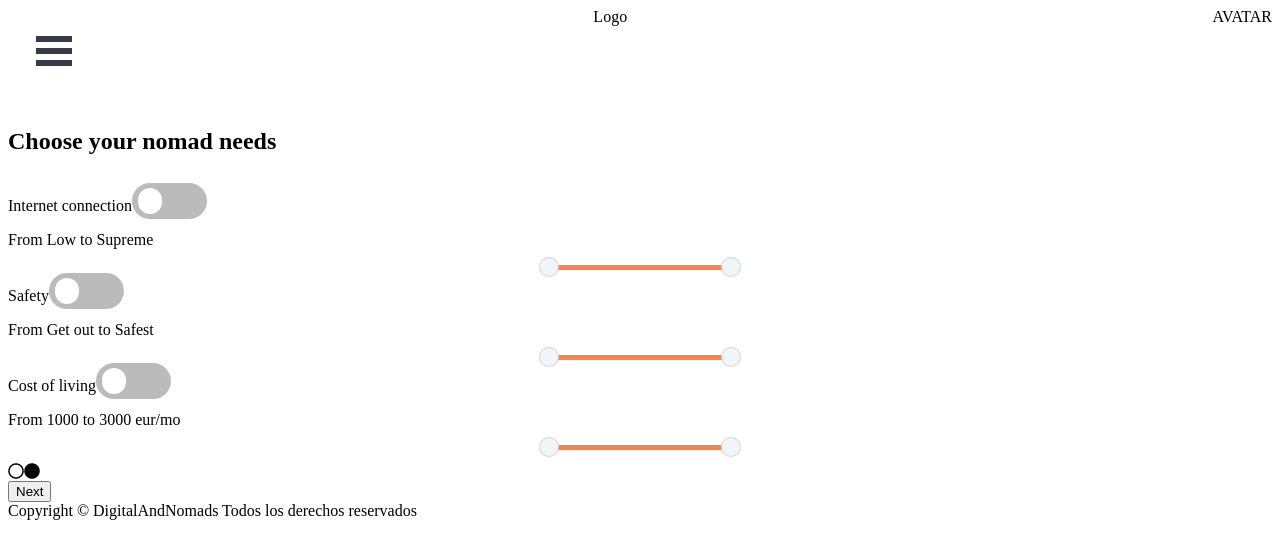
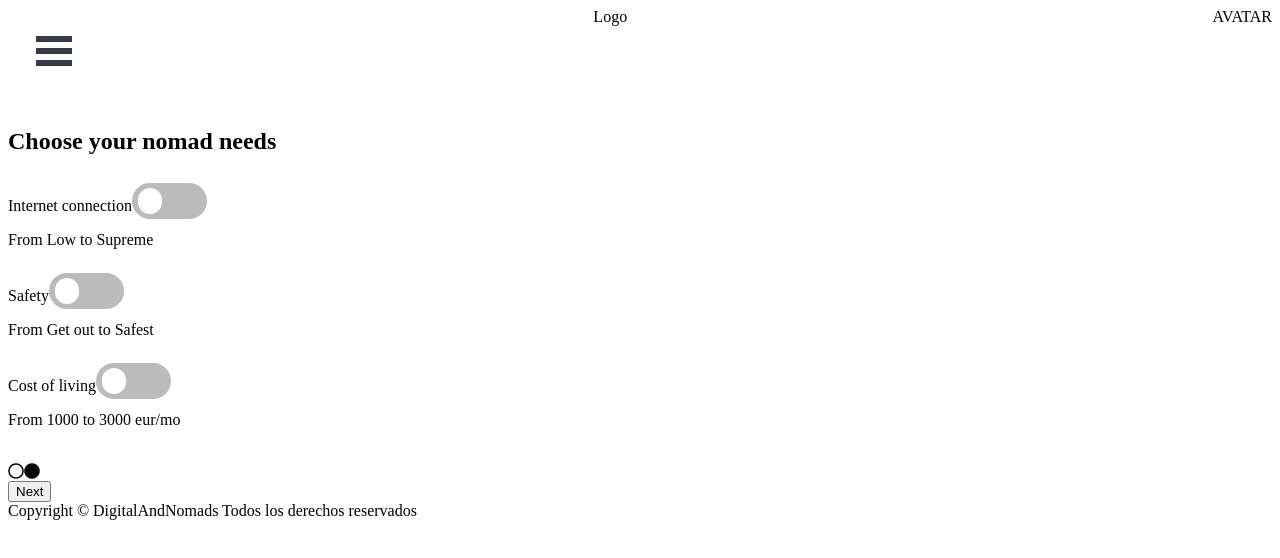
Before and after one commit to IchikonWD/Digital_Nomads, a React (Create React App) app in the folder client/: page /explore1 in a window 1280 px wide. Shown: the top 558 px of the page. Built offline with nearby package versions, Linux system fonts and the light colour scheme.

Commit message:
feat/exploreLogic some logic done, pending on catch state btween steps

```diff
--- a/client/src/Components/Explore1/Explore1.jsx
+++ b/client/src/Components/Explore1/Explore1.jsx
@@ -1,59 +1,83 @@
-import React, { useState } from "react";
+import React, { useState, useEffect } from "react";
 
 import ToggleSwitch from "../ToggleSwitch/ToggleSwitch";
 import MultiRangeSlider from "../MultiRangeSlider/MultiRangeSlider"
 import Explore from "../Explore/Explore";
 
 const Explore1 = ({ history }) => {
-  // const [internet, setInternet] = useState("");
-  // const [safety, setSafety] = useState("");
-  // const [living, setLiving] = useState("");
+  const [internet, setInternet] = useState([1, 5]);
+  const [safety, setSafety] = useState([1, 5]);
+  const [living, setLiving] = useState([1, 5]);
 
-  const selectors = [
-    {
-      label: 'Internet connection',
-      range: [1, 2, 3, 4, 5],
-      min: "Low",
-      max: "Supreme"
-    },
-    {
-      label: 'Safety',
-      range: [1, 2, 3, 4, 5],
-      min: "Get out",
-      max: "Safest"
-    },
-    {
-      label: 'Cost of living',
-      range: [1, 2, 3, 4, 5],
-      min: "1000",
-      max: "3000 eur/mo"
-    },
-  ]
+  // const selectors = [
+  //   {
+  //     label: 'Internet connection',
+  //     range: [1, 2, 3, 4, 5],
+  //     min: "Low",
+  //     max: "Supreme"
+  //   },
+  //   {
+  //     label: 'Safety',
+  //     range: [1, 2, 3, 4, 5],
+  //     min: "Get out",
+  //     max: "Safest"
+  //   },
+  //   {
+  //     label: 'Cost of living',
+  //     range: [1, 2, 3, 4, 5],
+  //     min: "1000",
+  //     max: "3000 eur/mo"
+  //   },
+  // ]
+
   const handleUserPrefs = (e) => {
     e.preventDefault();
+    // setInternet()
     history.push('/explore2')
   }
+
+  useEffect(() => {
+
+  }, [history])
+
   return (
     <div className="explore">
       <h2>Choose your nomad needs</h2>
       <form onSubmit={handleUserPrefs}>
         <div className="needsContainer">
-          {selectors.map((selector, i) => {
-            return (
-              <div className="need" key={i}>
-                <div className="need_name">
-                  <span>{selector.label}</span>
-                  <ToggleSwitch label={selector.label} />
-                </div>
-                <div className="ranges">
-                  <p>From {selector.min} to {selector.max}</p>
-                  <MultiRangeSlider min={selector.range[0]} max={selector.range[4]} onChange={({ min, max }) => console.log(`min = ${min}, max = ${max}`) }
-                  />
-                  {/* <input type="range" min={selector.range[0]} max={selector.range[4]} /> */}
-                </div>
-              </div>
-            )
-          })}
+          <div className="need">
+            <div className="need_name">
+              <span>Internet connection</span>
+              <ToggleSwitch label="Internet connection" />
+            </div>
+            <div className="ranges">
+              <p>From Low to Supreme</p>
+              {/* <MultiRangeSlider min={internet[0]} max={internet[1]} onChange={({ min, max }) => setInternet([min, max])}
+              /> */}
+            </div>
+          </div>
+          <div className="need">
+            <div className="need_name">
+              <span>Safety</span>
+              <ToggleSwitch label="Safety" />
+            </div>
+            <div className="ranges">
+              <p>From Get out to Safest</p>
+              {/* <MultiRangeSlider min={safety[0]} max={safety[1]} onChange={({ min, max }) => setSafety([min, max])}
+              /> */}
+            </div>
+          </div>
+          <div className="need">
+            <div className="need_name">
+              <span>Cost of living</span>
+              <ToggleSwitch label="Cost of living" />
+            </div>
+            <div className="ranges">
+              <p>From 1000 to 3000 eur/mo</p>
+              {/* <MultiRangeSlider min={living[0]} max={living[1]} onChange={({ min, max }) => setLiving([min, max])}
+              /> */}
+            </div>
+          </div>
           <br />
           <Explore step2 />
           <button type='submit'>Next</button>
--- a/client/src/Components/MultiRangeSlider/MultiRangeSlider.jsx
+++ b/client/src/Components/MultiRangeSlider/MultiRangeSlider.jsx
@@ -67,7 +67,6 @@ const MultiRangeSlider = ({ min, max, onChange }) => {
         }}
         className="thumb thumb--right"
       />
-
       <div className="slider">
         <div className="slider__track" />
         <div ref={range} className="slider__range" />
--- a/client/src/styles/components/_multirangeslider.scss
+++ b/client/src/styles/components/_multirangeslider.scss
@@ -39,6 +39,8 @@
     color: #dee2e6;
     font-size: 12px;
     margin-top: 20px;
+    content: "<";
+    z-index: 10;
   }
 
   /* Removing the default appearance */
```
